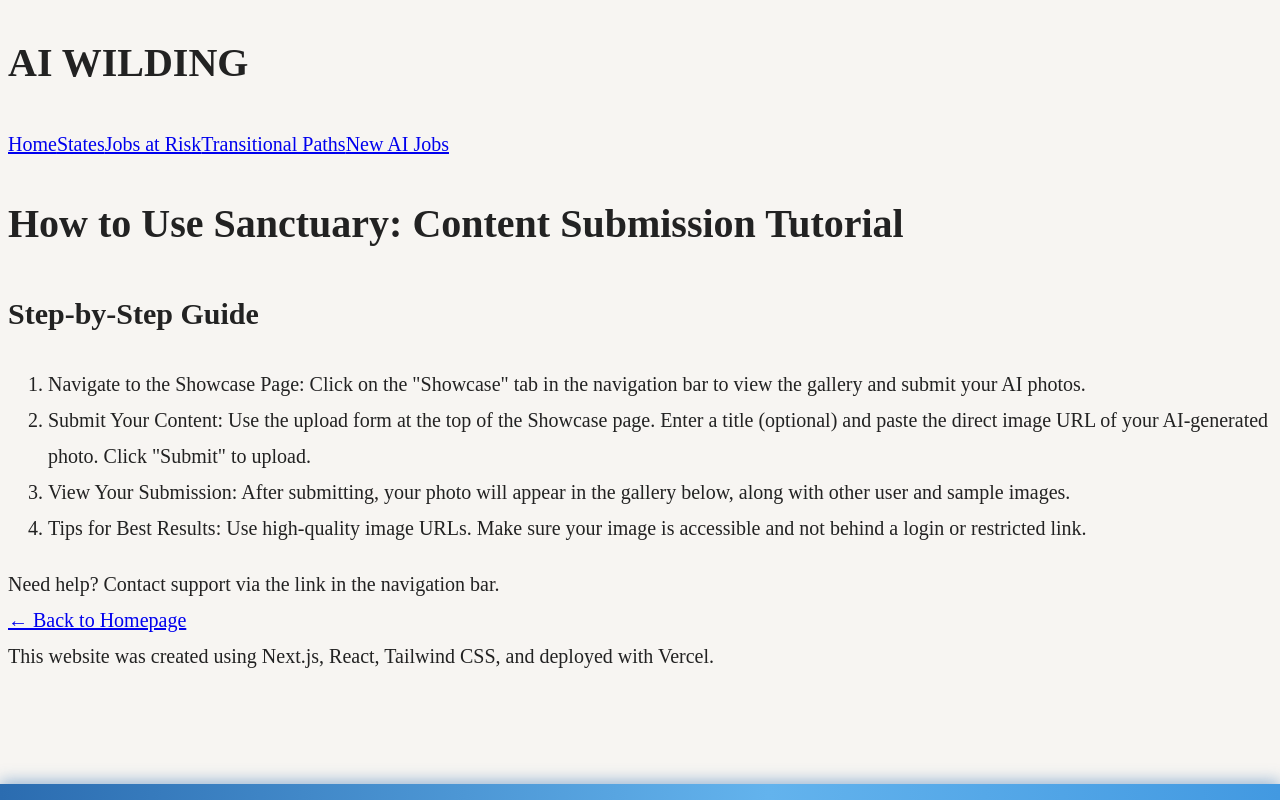
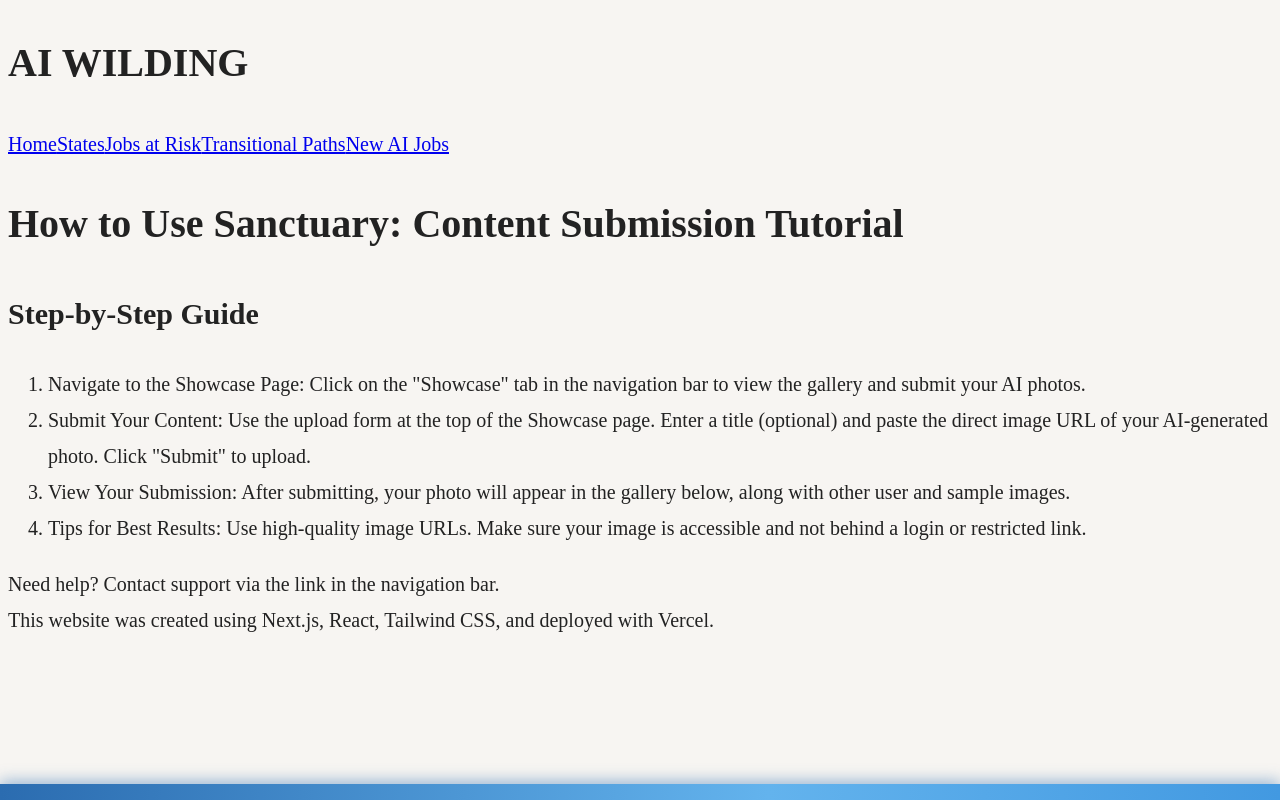
Before and after one commit to Shellzonit/auralis-sanctuary-, a Next.js app: page /content in a window 1280 px wide. Built offline with nearby package versions, Linux system fonts and the light colour scheme.

Commit message:
Remove all homepage-related styles and references (homepage-s.css, homepage-artist-tabs.css, 'Back to Homepage' link)

```diff
--- a/app/content/page.tsx
+++ b/app/content/page.tsx
@@ -30,7 +30,7 @@ export default function ContentTutorialPage() {
         </div>
       </section>
       <div className="text-center mt-10">
-        <a href="/" className="text-red-300 underline text-lg">← Back to Homepage</a>
+        {/* Removed 'Back to Homepage' link as part of homepage cleanup */}
       </div>
     </main>
   );
```
